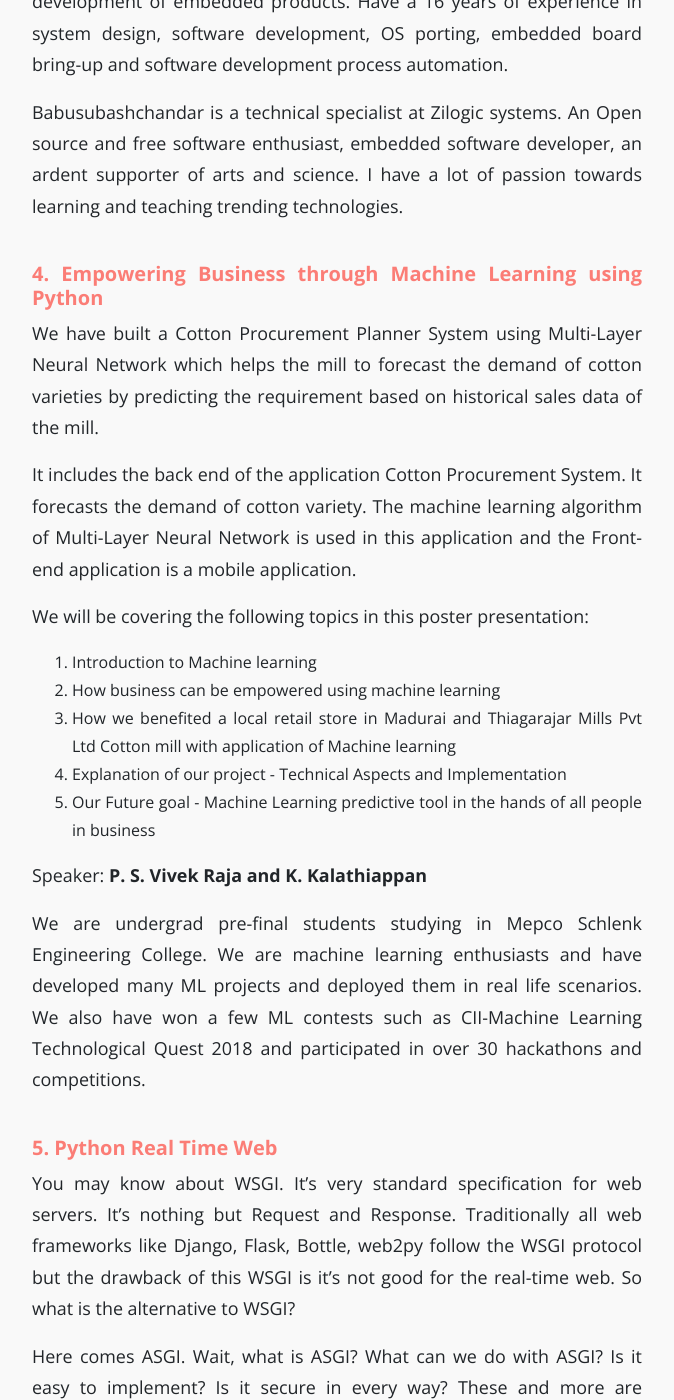
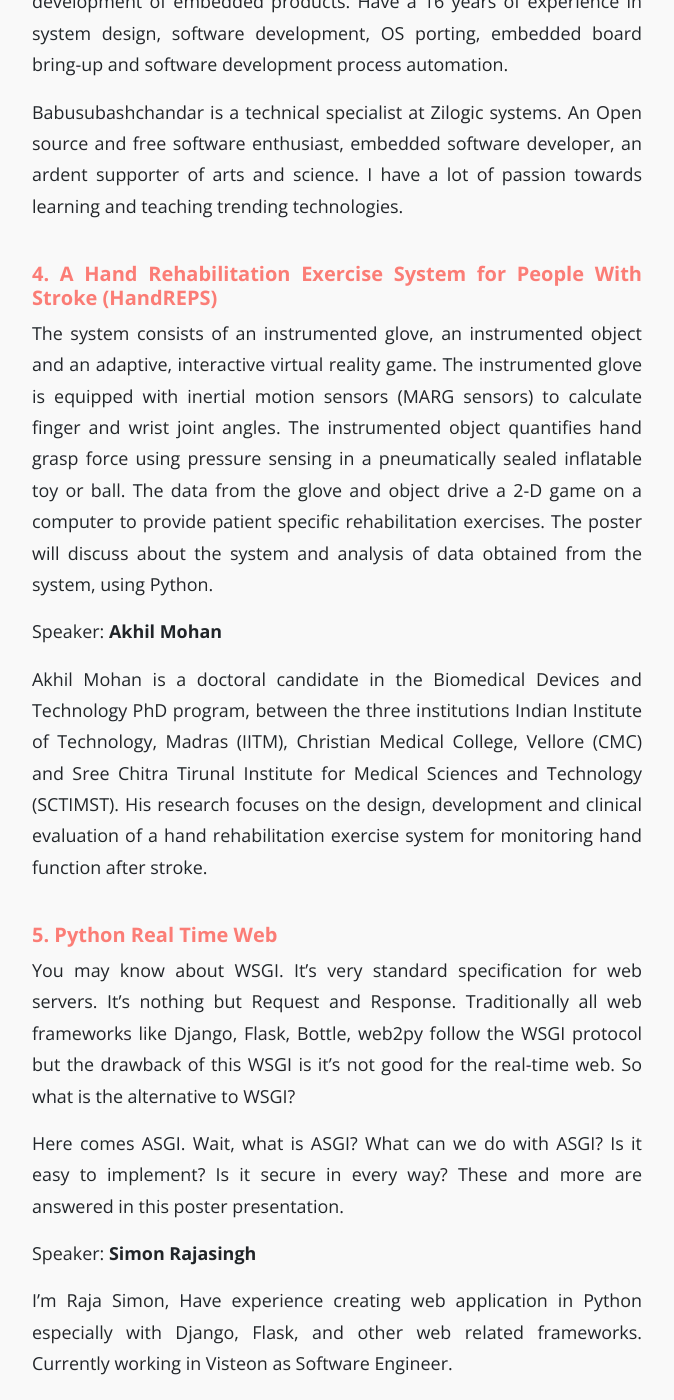
Before and after one commit to PySangamam/website, a Jekyll site: the page built from _posts/2018-08-29-poster-list.md, in a window 1280 px wide and 1400 px high, scrolled down 2261 px. Shown: the whole window, without its empty margins (303-977 px from the left). Built offline with Jekyll 4.4.1, drawn with Linux system fonts in a browser that asks for light colours; some of the changed text lies outside the part shown.

Commit message:
Changed poster presentation entry.

```diff
--- a/_posts/2018-08-29-poster-list.md
+++ b/_posts/2018-08-29-poster-list.md
@@ -15,7 +15,7 @@ Here's the list of posters we have finalized for the conference.
 1. WiFi Toy Car using MicroPython and MQTT
 2. Testing Embedded Systems with RobotFramework
 3. Python for Building Embedded Linux Distribution
-4. Empowering Business through Machine Learning using Python
+4. A Hand Rehabilitation Exercise System for People With Stroke (HandREPS)
 5. Python Real Time Web
 6. Developing Technology for People with Special Needs using Python
 7. How I Learnt Python and went on to Create an Application, in 5 Days
@@ -97,37 +97,27 @@ Open source and free software enthusiast, embedded software developer,
 an ardent supporter of arts and science. I have a lot of passion
 towards learning and teaching trending technologies.
 
-##### **4. Empowering Business through Machine Learning using Python**
+##### **4. A Hand Rehabilitation Exercise System for People With Stroke (HandREPS)**
 
-We have built a Cotton Procurement Planner System using Multi-Layer
-Neural Network which helps the mill to forecast the demand of cotton
-varieties by predicting the requirement based on historical sales data
-of the mill.
+The system consists of an instrumented glove, an instrumented object
+and an adaptive, interactive virtual reality game. The instrumented
+glove is equipped with inertial motion sensors (MARG sensors) to
+calculate finger and wrist joint angles. The instrumented object
+quantifies hand grasp force using pressure sensing in a pneumatically
+sealed inflatable toy or ball. The data from the glove and object
+drive a 2-D game on a computer to provide patient specific
+rehabilitation exercises. The poster will discuss about the system and
+analysis of data obtained from the system, using Python.
 
-It includes the back end of the application Cotton Procurement
-System. It forecasts the demand of cotton variety. The machine
-learning algorithm of Multi-Layer Neural Network is used in this
-application and the Front-end application is a mobile application.
+Speaker: **Akhil Mohan**
 
-We will be covering the following topics in this poster presentation:
-
-   1. Introduction to Machine learning
-   2. How business can be empowered using machine learning
-   3. How we benefited a local retail store in Madurai and
-      Thiagarajar Mills Pvt Ltd Cotton mill with application of
-      Machine learning
-   4. Explanation of our project - Technical Aspects and Implementation
-   5. Our Future goal - Machine Learning predictive tool in the hands
-      of all people in business
-
-Speaker: **P. S. Vivek Raja and K. Kalathiappan**
-
-We are undergrad pre-final students studying in Mepco Schlenk
-Engineering College. We are machine learning enthusiasts and have
-developed many ML projects and deployed them in real life
-scenarios. We also have won a few ML contests such as CII-Machine
-Learning Technological Quest 2018 and participated in over 30
-hackathons and competitions.
+Akhil Mohan is a doctoral candidate in the Biomedical Devices and
+Technology PhD program, between the three institutions Indian
+Institute of Technology, Madras (IITM), Christian Medical College,
+Vellore (CMC) and Sree Chitra Tirunal Institute for Medical Sciences
+and Technology (SCTIMST). His research focuses on the design,
+development and clinical evaluation of a hand rehabilitation exercise
+system for monitoring hand function after stroke.
 
 ##### **5. Python Real Time Web**
 
```
